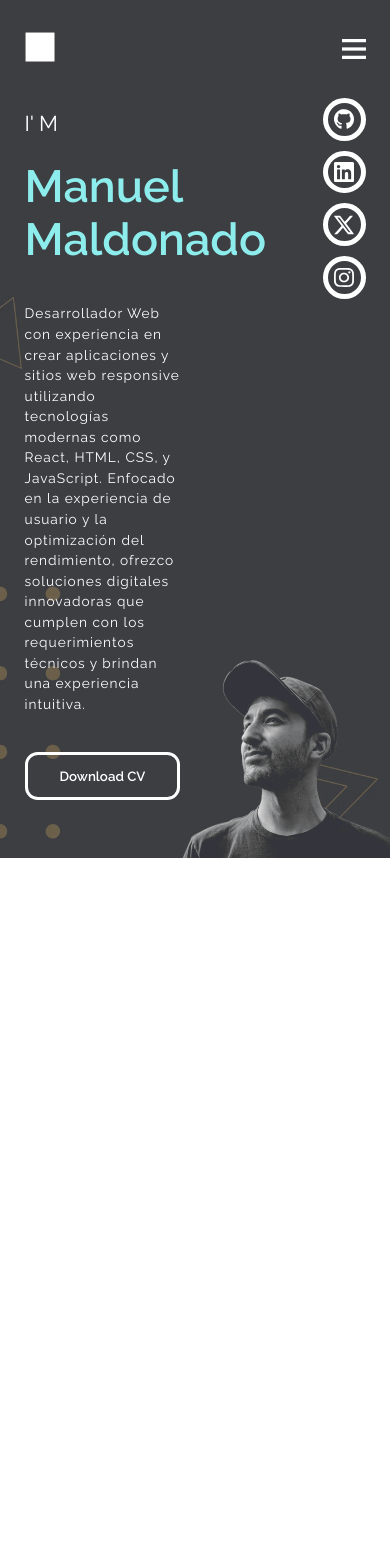
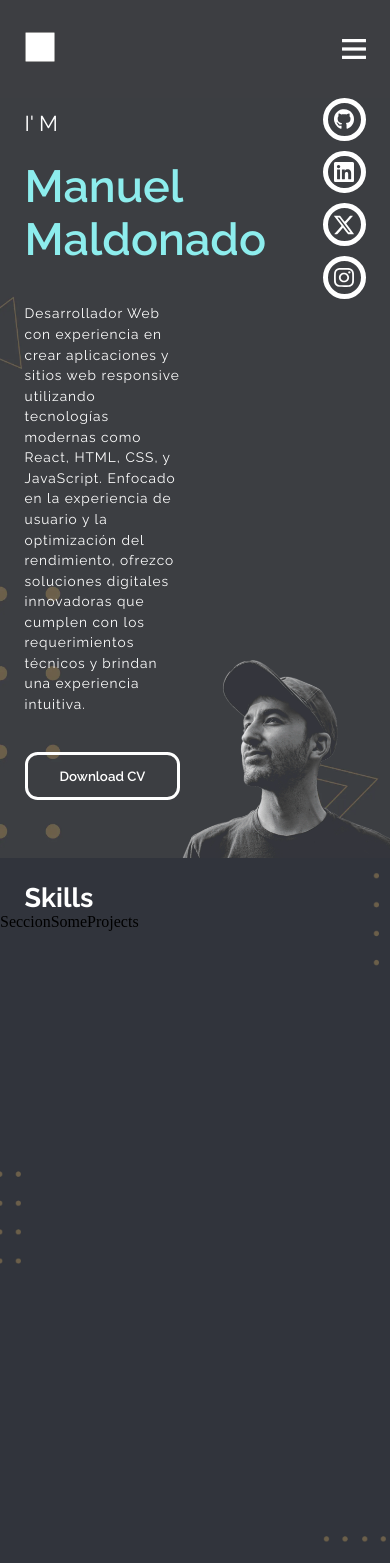
Before and after one commit to memo2898/porfolio, a React (Vite) app: page / in a window 390 px wide. Shown: the top 1563 px of the page. Before the commit the page ends 858 px from the top, so only its background shows below. Built offline with nearby package versions, Linux system fonts and the light colour scheme.

Commit message:
Creando las cards de las tecnologias

```diff
--- /dev/null
+++ b/src/components/secciones/seccion_projects/SeccionSomeProjects.jsx
@@ -0,0 +1,8 @@
+
+function SeccionSomeProjects() {
+  return (
+    <div>SeccionSomeProjects</div>
+  )
+}
+
+export default SeccionSomeProjects
--- /dev/null
+++ b/src/components/secciones/seccion_skills/SeccionSkills.css
@@ -0,0 +1,5 @@
+.titulo-principal {
+    margin: 0;
+    color: var(--blanco);
+    font-size: clamp(24px, calc(2px + 1vw), 3.5rem);
+}
--- /dev/null
+++ b/src/components/secciones/seccion_skills/SeccionSkills.jsx
@@ -0,0 +1,20 @@
+
+function SeccionSkills() {
+  return (
+    <section className="seccionSkills">
+        <div className="margenes_general ">
+
+            <div className="cont-titulo-principal">
+                <h1 className="titulo-principal">Skills</h1>
+            </div>
+           {/**Cards tecnologias start */}
+                <div className="cont-cards_tecnologias">
+
+                </div>
+           {/**Cards tecnologias end */}
+        </div>
+    </section>
+  )
+}
+
+export default SeccionSkills
--- a/src/components/secciones/seccion_slider_principal/SeccionSliderPrincipal.css
+++ b/src/components/secciones/seccion_slider_principal/SeccionSliderPrincipal.css
@@ -53,7 +53,7 @@
 }
 
 .texto-presentacion{
-    font-size: clamp(12px, calc(2px + 3vw), 14px);
+    font-size: clamp(12px, calc(2px + 3vw), 15px);
     letter-spacing: 1px;
     line-height: 1.5;
 
--- a/src/index.css
+++ b/src/index.css
@@ -4,7 +4,7 @@
 
 :root{
   --gris-claro:#3D3E42;
-  --gris-ocuro:#31333B;
+  --gris-oscuro:#31333B;
   --enfasis:#8DEDED;
   --enfasis-secundario:#5fa8a8;
   --blanco:#ffff;
@@ -30,6 +30,10 @@ body {
     margin-right: calc(5px + 5vw);
 
 }
+.margen_top {
+    margin-top: calc(5px + 5vw);
+
+}
 
 
 h1,h2, h3, p, a, span, li{
@@ -37,7 +41,8 @@ h1,h2, h3, p, a, span, li{
 }
 
 a {
-  text-decoration: none; color: inherit;
+  text-decoration: none;
+  color: inherit;
   cursor: pointer;
   outline: none;
   border: none;
@@ -51,3 +56,22 @@ a {
   background-size: cover;
   background-repeat: no-repeat;
 }
+
+.style-fondo-2{
+  background: var(--gris-oscuro);
+  min-height: 90vh;
+  background-image: url('./assets/WEBP/fondo2.webp');
+  background-size: cover;
+  background-repeat: no-repeat;
+}
+
+
+
+.cont-titulo-principal{
+  padding-top: calc(5px + 5vw);
+}
+.titulo-principal {
+  margin: 0;
+  color: var(--blanco);
+  font-size: clamp(27px, calc(2px + 4vw), 37px);
+}
--- a/src/pages/home/Home.jsx
+++ b/src/pages/home/Home.jsx
@@ -2,6 +2,8 @@
 import React from 'react'
 import SeccionSliderPrincipal from '../../components/secciones/seccion_slider_principal/SeccionSliderPrincipal'
 import Header from '../../components/global/header/Header'
+import SeccionSkills from '../../components/secciones/seccion_skills/SeccionSkills'
+import SeccionSomeProjects from '../../components/secciones/seccion_projects/SeccionSomeProjects'
 
 
 function Home() {
@@ -10,6 +12,10 @@ function Home() {
 
         <Header/>
         <SeccionSliderPrincipal/>
+        <div className="style-fondo-2">
+            <SeccionSkills/>
+            <SeccionSomeProjects/>
+        </div>
 
     </>
   )
```
Also changed, not shown: src/components/cardLogoTecnologia/CardLogoTecnologia.jsx (added, +8 -0 lines), src/assets/PNG/fondo2.png (added), src/assets/WEBP/fondo2.webp (added), src/components/cardLogoTecnologia/CardLogoTecnologia.css (added).
